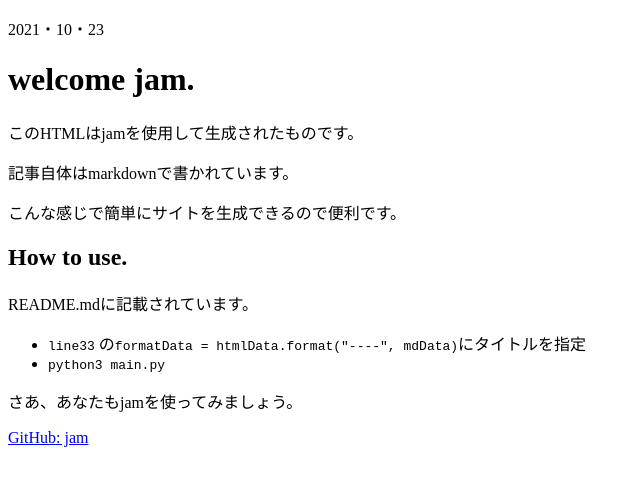
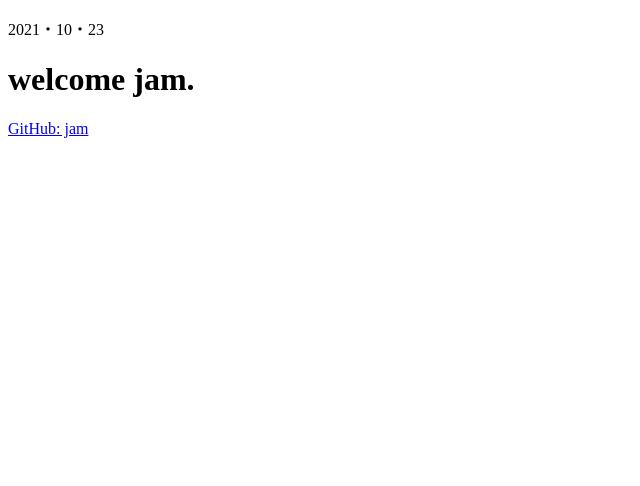
Before and after one commit to gamma-410/jam, a plain HTML site: page generate/test.html in a window 1280 px wide. Shown: the whole page, without its empty margins (0-640 px from the left). Drawn offline with Linux system fonts and the light colour scheme; files that its build step writes are made by us from their sources.

Commit message:
なんか使いやすくなったw

```diff
--- a/generate/test.html
+++ b/generate/test.html
@@ -1,27 +1,15 @@
 <!doctype html>
 <html lang="ja">
-
 <head>
 <meta charset="utf-8"><meta name="robots" content="noindex,nofollow">
 <meta name="viewport" content="width=device-width,initial-scale=1"/>
-<title>Hello, pySSG.</title>
+<title>jam - PythonSSG</title>
 <link rel="stylesheet" href="style.css">
 </head>
 
 <body>
 <p>2021・10・23</p>
 <h1>welcome jam.</h1>
-<p>このHTMLはjamを使用して生成されたものです。</p>
-<p>記事自体はmarkdownで書かれています。</p>
-<p>こんな感じで簡単にサイトを生成できるので便利です。</p>
-<h2>How to use.</h2>
-<p>README.mdに記載されています。</p>
-<ul>
-<li><code>line33</code> の<code>formatData = htmlData.format("----", mdData)</code>にタイトルを指定</li>
-<li><code>python3 main.py</code></li>
-</ul>
-<p>さあ、あなたもjamを使ってみましょう。</p>
 <p><a href="https://github.com/moka-drip/jam">GitHub: jam</a></p>
 </body>
-
 <html>
```
Also changed, not shown: 1 other file.
